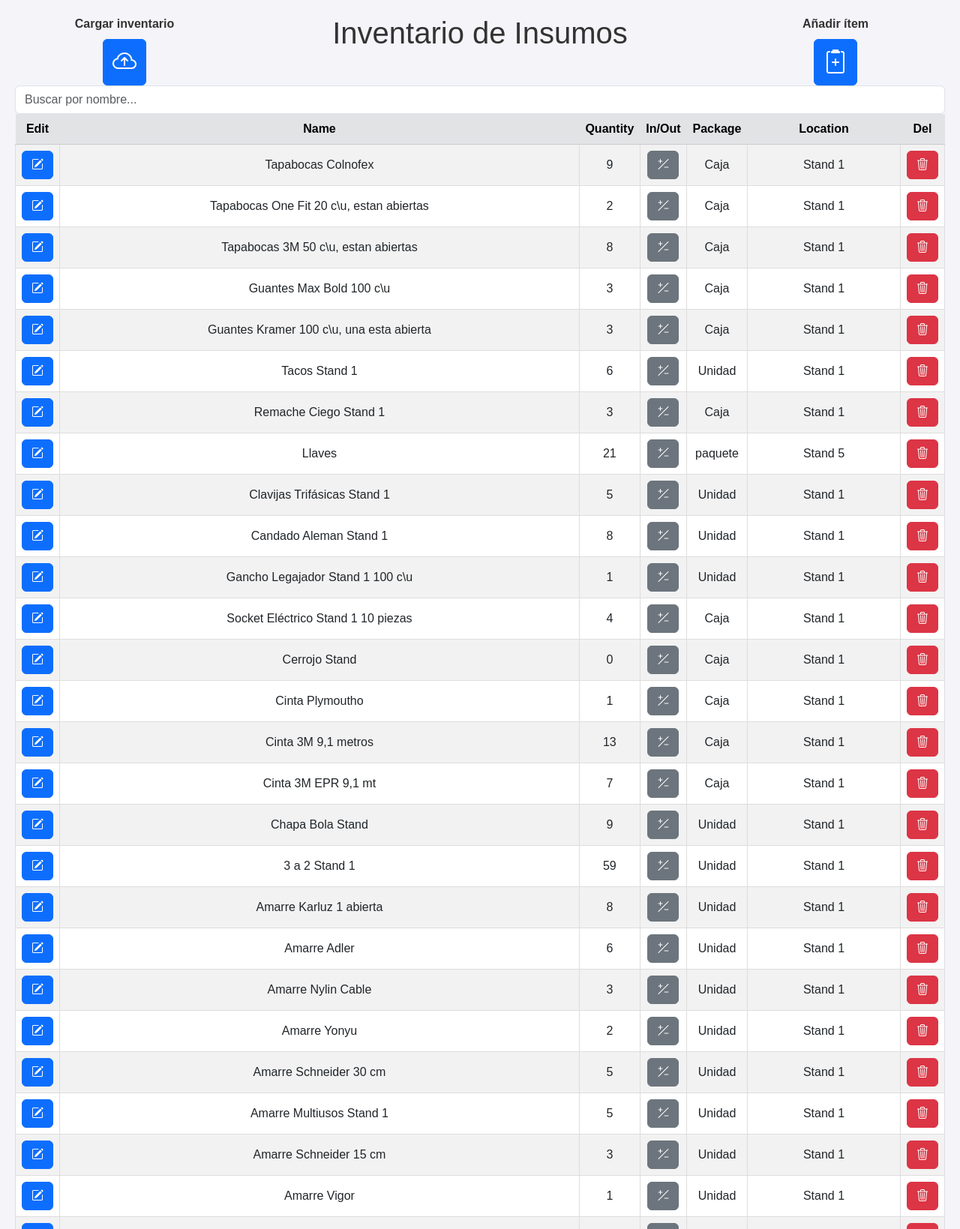
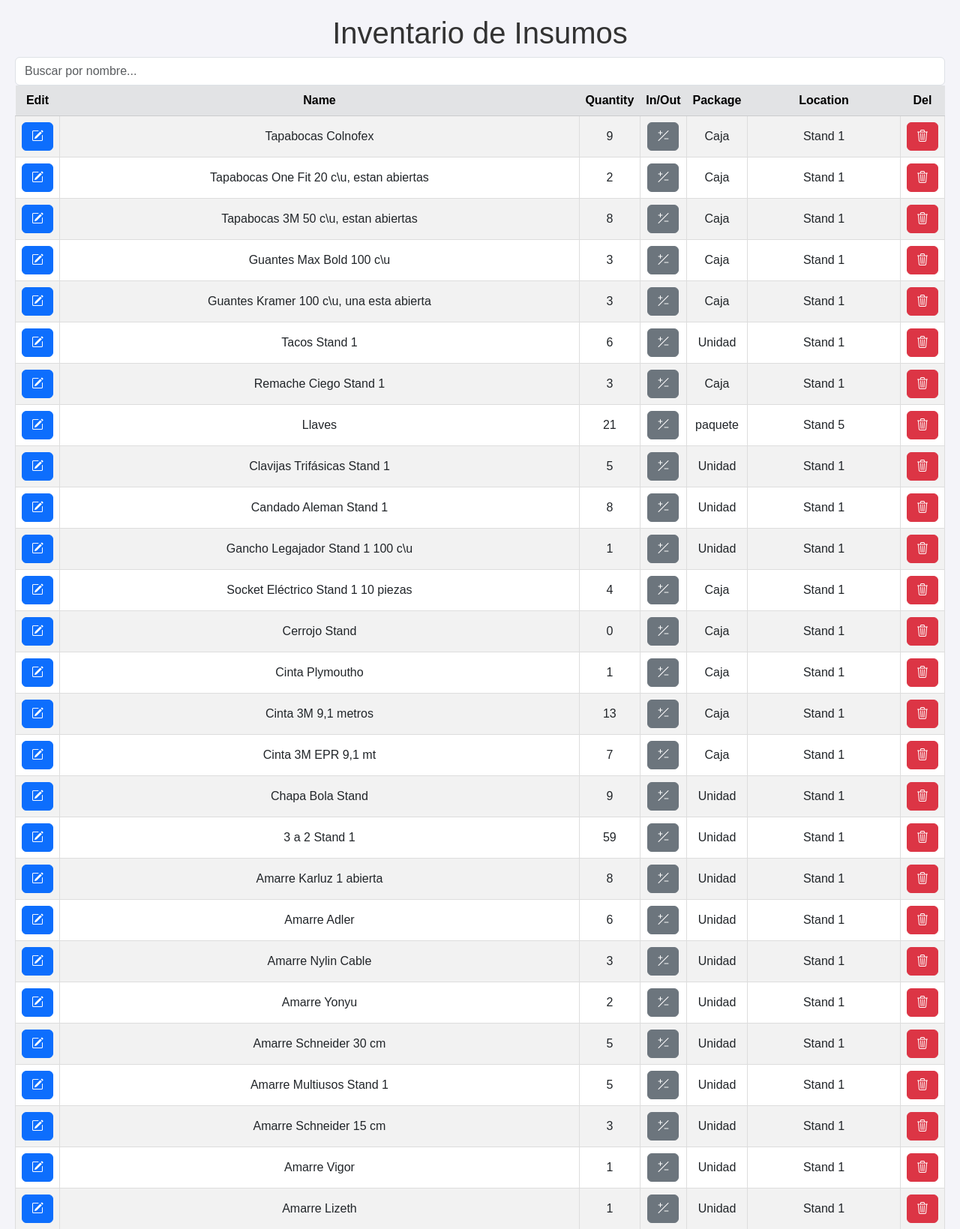
Before and after one commit to JJtamayoQ/inventory_app, a Flask app: page / in a window 1280 px wide. Shown: the top 1639 px of the page at 75% size. Run offline with Flask 3, Linux system fonts and the light colour scheme; data comes from the database, SQL or seed files in the repository.

Commit message:
Se eliminan botónes subir y añadir

```diff
--- a/templates/index.html
+++ b/templates/index.html
@@ -16,21 +16,11 @@
 </head>
 <body>
     <div class="container-xs text-center">
+
+        <!-- Cabezera -->
         <div class="row">
             <div class="col">
-                <label for="add-data" class="form-label">Cargar inventario</label>
-                <button type="button" class="btn btn-primary">
-                    <i class="bi bi-cloud-arrow-up" style="font-size: 2rem;"></i>
-                </button>
-            </div>
-            <div class="col-6">
                 <h1>Inventario de Insumos</h1>
-            </div>
-            <div class="col">
-                <label for="add-item" class="form-label">Añadir ítem</label>
-                <button type="button" class="btn btn-primary">
-                    <i class="bi bi-clipboard2-plus" style="font-size: 2rem;"></i>
-                </button>
             </div>
         </div>
         <div class="row">
```
